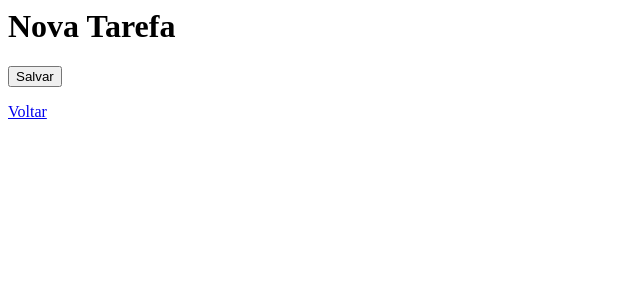
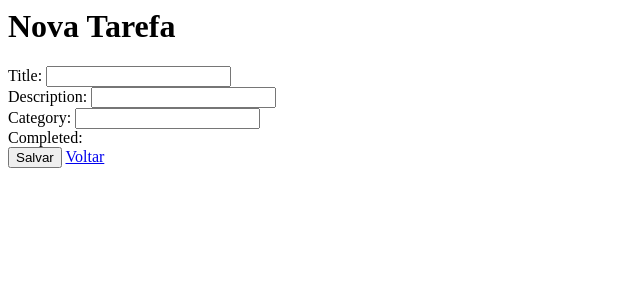
Before and after one commit to RamonOlivei/Trabalho-Back-End, a Django app: template todos/templates/todos/todo_form.html in a window 1280 px wide. Shown: the top 300 px of the page, without its empty margins (0-640 px from the left). Run offline with Django 5.2, Linux system fonts and the light colour scheme; the template is opened without the code that fills it, so the values that code supplies are empty, except form fields; tables that the repository leaves empty hold one stand-in row (values such as "Sample post"); form fields are guessed from the names that the template uses.

Commit message:
Atualização

```diff
--- a/todos/templates/todos/todo_form.html
+++ b/todos/templates/todos/todo_form.html
@@ -1,6 +1,19 @@
 <h1>Nova Tarefa</h1>
 <form method="POST">
   {% csrf_token %}
+  <label>Title:</label>
+  {{ form.title }}<br>
+
+  <label>Description:</label>
+  {{  form.category  }} <br>
+
+  <label>Category:</label>
+  {{ form.category }} <br>
+
+  <label">Completed:</label>
+  {{ form.is_completed }} <br>
+
+
   {{ form }}
   <button type="submit">Salvar</button>
 </form>
--- a/todos/templates/todos/todo_list.html
+++ b/todos/templates/todos/todo_list.html
@@ -2,7 +2,7 @@
 <ul>
 {% for todo in todos %}
   <li>
-    {{ todo.title }} - {{ todo.description }}
+    {{ todo.title }} - {{ todo.description }} - Categoria: {{ todo.category.name }} -
     {% if not todo.is_completed %}
       <form action="{% url 'todo_completar' todo.pk %}" method="post" style="display: inline;">
         {% csrf_token %}
--- a/todos/views.py
+++ b/todos/views.py
@@ -1,7 +1,7 @@
 from django.views.generic import ListView, CreateView, UpdateView, DeleteView, View
 from django.urls import reverse_lazy
 from django.shortcuts import redirect, get_object_or_404  # Para buscar objetos e redirecionar
-from .models import Todo
+from .models import Todo, Category
 
 class TodoListView(ListView):
     model = Todo
```
Also changed, not shown: todos/models.py (+11 -0 lines), db.sqlite3, todos/migrations/0002_category_todo_category.py (added).
